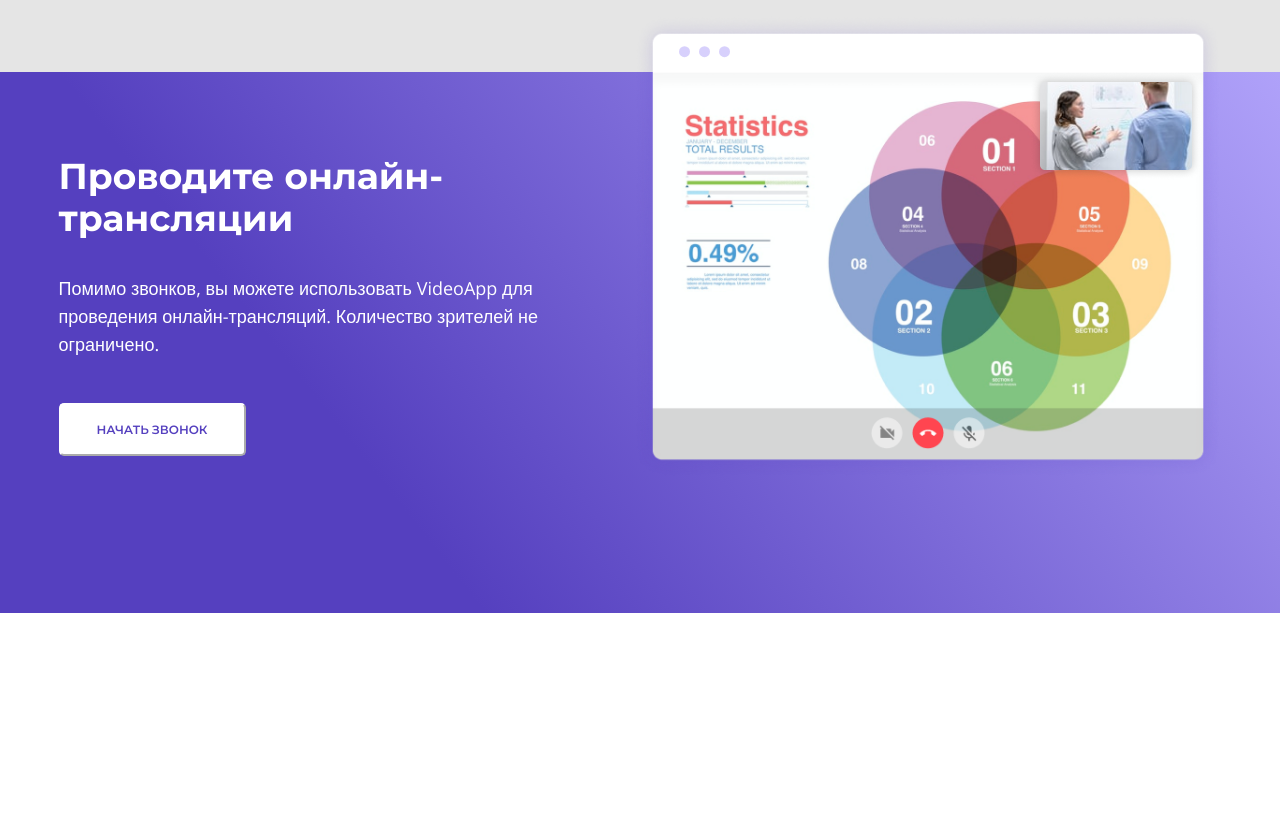
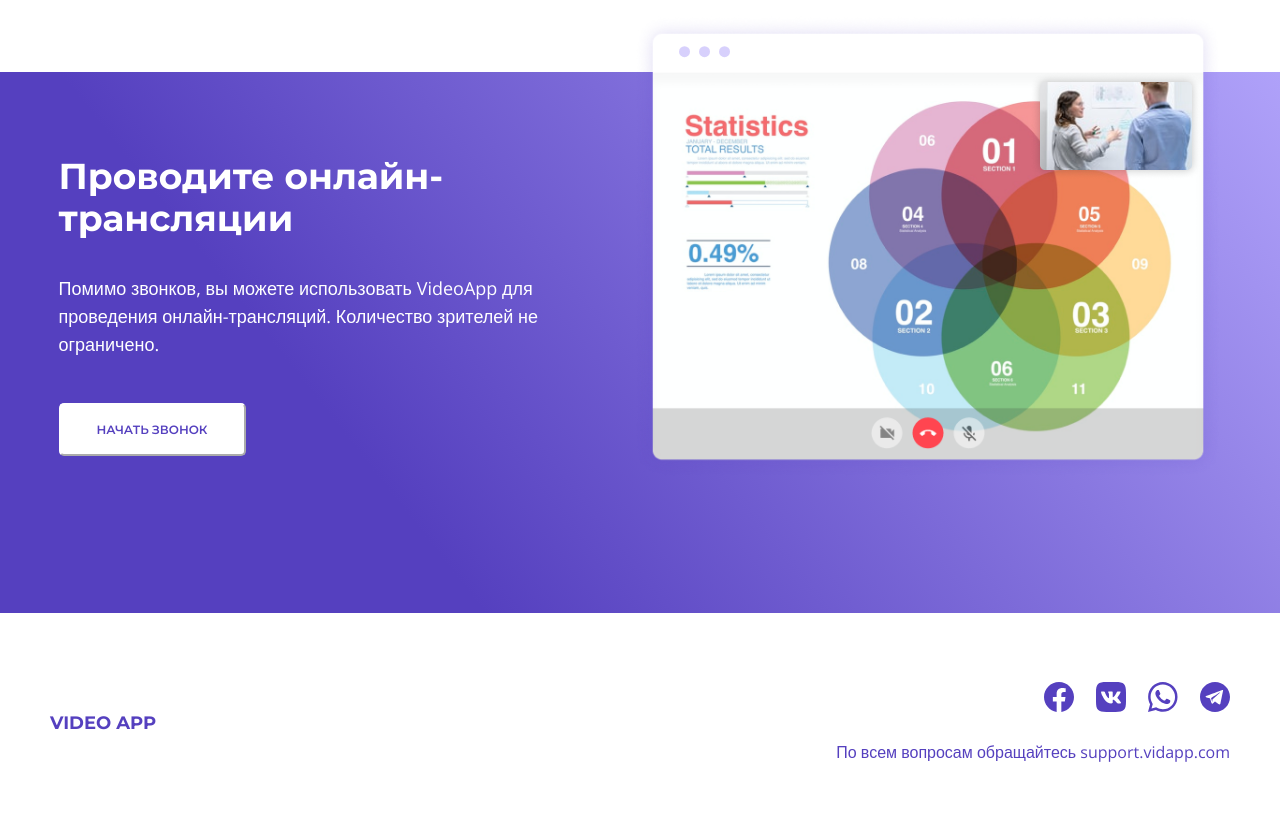
Before and after one commit to starikovMark/webinar, a plain HTML site: page index.html in a window 1280 px wide. Shown: the part 1762-2584 px from the top of the page. Before the commit the page ends 2375 px from the top, so only its background shows below. Drawn offline with nearby package versions, Linux system fonts and the light colour scheme.

Commit message:
create: footer section

```diff
--- a/index.html
+++ b/index.html
@@ -82,6 +82,11 @@
       <!-- /.hero -->
     </section>
     <!-- /.header -->
+
+    <!-- Секция с преимуществами -->
+    <!-- Секция с преимуществами -->
+    <!-- Секция с преимуществами -->
+
     <section class="advantage">
       <div class="container">
         <div class="advantage-wrapper">
@@ -97,6 +102,11 @@
       <!-- /.container -->
     </section>
     <!-- /.advantage -->
+
+    <!-- Секция с групповыми звонками  -->
+    <!-- Секция с групповыми звонками  -->
+    <!-- Секция с групповыми звонками  -->
+
     <section class="group">
       <div class="container">
         <div class="group-wrapper">
@@ -144,6 +154,11 @@
       <!-- /.container -->
     </section>
     <!-- /.group -->
+
+    <!-- Секция с онлайн-конференциями -->
+    <!-- Секция с онлайн-конференциями -->
+    <!-- Секция с онлайн-конференциями -->
+
     <section class="stream">
       <div class="container">
         <div class="stream-wrapper">
@@ -191,5 +206,44 @@
       <!-- /.container -->
     </section>
     <!-- /.stream -->
+
+    <!-- Подвал -->
+    <!-- Подвал -->
+    <!-- Подвал -->
+
+    <section class="footer">
+      <div class="container">
+        <div class="footer-wrapper">
+          <div class="footer__logo">
+            <a class="footer__logo" href="#">Video App</a>
+          </div>
+          <div class="footer__contacts">
+            <img
+              src="/img/facebook.svg"
+              alt="Svg: Facebook"
+              class="footer__image"
+            />
+            <img src="/img/vk.svg" alt="Svg: VK" class="footer__image" />
+            <img
+              src="/img/whatsapp.svg"
+              alt="Svg: WhatsApp"
+              class="footer__image"
+            />
+            <img
+              src="/img/telegram.svg"
+              alt="Svg: Telegram"
+              class="footer__image"
+            />
+            <div class="footer__information">
+              <span>По всем вопросам обращайтесь support.vidapp.com</span>
+            </div>
+          </div>
+          <!-- /.footer__contacts -->
+        </div>
+        <!-- /.footer-wrapper -->
+      </div>
+      <!-- /.container -->
+    </section>
+    <!-- /.footer -->
   </body>
 </html>
--- a/sass/_variables.sass
+++ b/sass/_variables.sass
@@ -1,2 +1,3 @@
 $light: #fff
 $dark: #333
+$primary: #5540BF
--- /dev/null
+++ b/sass/blocks/_footer.sass
@@ -0,0 +1,27 @@
+.footer
+    &-wrapper
+        display: flex
+        align-items: center
+        justify-content: space-between
+        padding-top: 69px
+        padding-bottom: 59px
+    &__logo
+        font-family: 'Montserrat'
+        font-style: normal
+        font-weight: 700
+        font-size: 18px
+        line-height: 22px
+        color: $primary
+        text-transform: uppercase
+        text-decoration: none
+    &__contacts
+        text-align: right
+    &__image
+        margin-left: 18px
+    &__information
+        margin-top: 26px
+        font-style: normal
+        font-weight: 400
+        font-size: 16px
+        line-height: 22px
+        color: $primary
--- a/sass/blocks/_group.sass
+++ b/sass/blocks/_group.sass
@@ -1,5 +1,4 @@
 .group
-    background: #E5E5E5
     padding-top: 170px
     padding-bottom: 122px
     &-wrapper
--- a/sass/style.sass
+++ b/sass/style.sass
@@ -12,3 +12,5 @@
 @import 'blocks/_group'
 // Подключение стилей для блока с онлайн конференциями
 @import 'blocks/_stream'
+// Подключение стилей для подвала
+@import 'blocks/_footer'
```
Also changed, not shown: css/style.css, img/facebook.svg (added), img/telegram.svg (added), img/vk.svg (added), img/whatsapp.svg (added).
